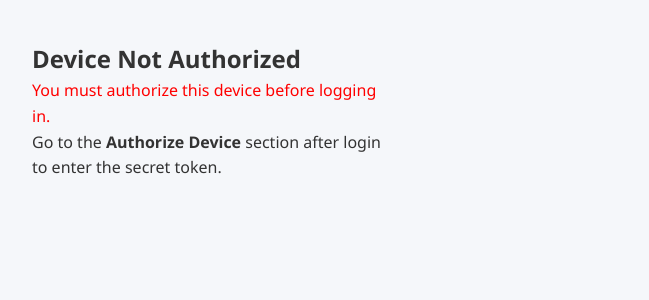
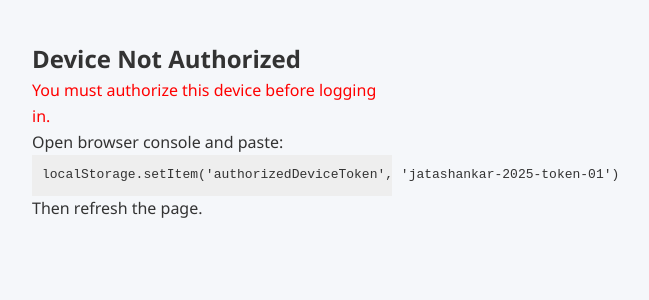
Before and after one commit to UjjwalAsati/Attendance-System, a React (Vite) app in the folder frontend/: page / in a window 1280 px wide. Shown: the top 300 px of the page, without its empty margins (428-1077 px from the left). Built offline with nearby package versions, Linux system fonts and the light colour scheme; no server answers.

Commit message:
hardcoded auth

```diff
--- a/frontend/src/components/Login.jsx
+++ b/frontend/src/components/Login.jsx
@@ -1,6 +1,4 @@
 import React, { useState, useEffect } from 'react';
-
-const DEVICE_TOKEN = import.meta.env.VITE_DEVICE_AUTH_TOKEN;
 
 export default function Login({ onLogin }) {
   const [email, setEmail] = useState('');
@@ -10,7 +8,7 @@ export default function Login({ onLogin }) {
 
   useEffect(() => {
     const token = localStorage.getItem('authorizedDeviceToken');
-    setDeviceAuthorized(token === DEVICE_TOKEN);
+    setDeviceAuthorized(token === 'jatashankar-2025-token-01');
   }, []);
 
   const handleLogin = async (e) => {
@@ -47,7 +45,11 @@ export default function Login({ onLogin }) {
       <div style={{ maxWidth: 400, margin: 'auto', padding: 20 }}>
         <h2>Device Not Authorized</h2>
         <p style={{ color: 'red' }}>You must authorize this device before logging in.</p>
-        <p>Go to the <strong>Authorize Device</strong> section after login to enter the secret token.</p>
+        <p>Open browser console and paste:</p>
+        <pre style={{ background: '#eee', padding: '10px' }}>
+          localStorage.setItem('authorizedDeviceToken', 'jatashankar-2025-token-01')
+        </pre>
+        <p>Then refresh the page.</p>
       </div>
     );
   }
```
